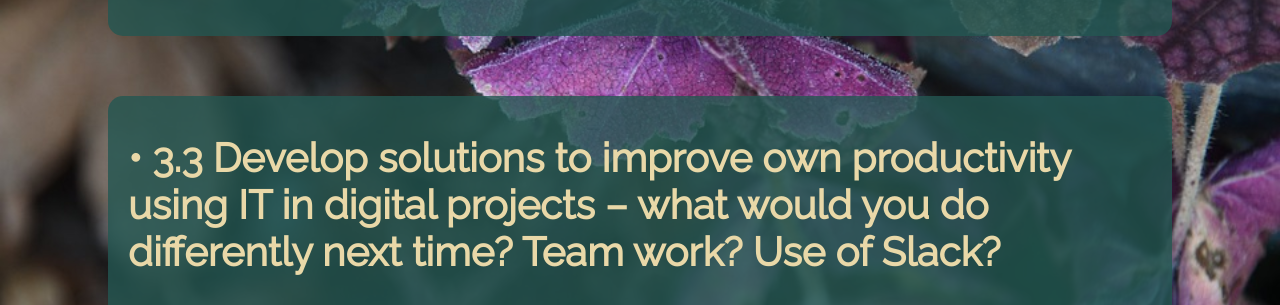
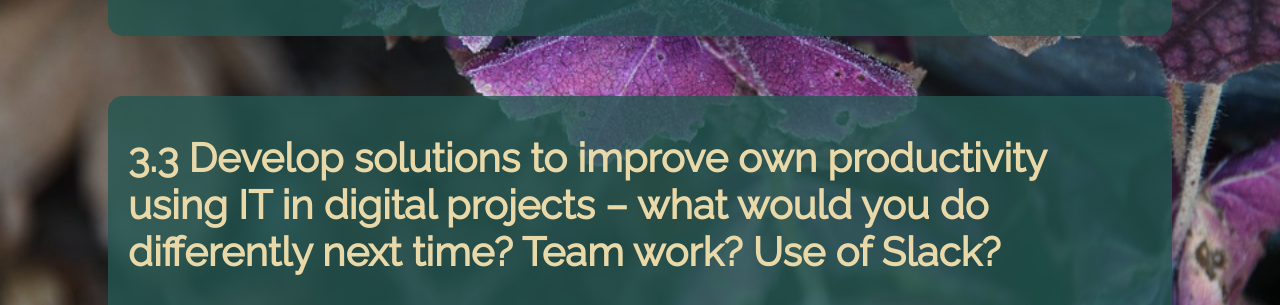
Before and after one commit to sophiemakes/firstfront, a plain HTML site: page unit1_3.html in a window 1280 px wide. Shown: the part 1974-2279 px from the top of the page. Drawn offline with Linux system fonts and the light colour scheme.

Commit message:
FINAL final!

```diff
--- a/unit1_3.html
+++ b/unit1_3.html
@@ -52,7 +52,7 @@
     </div>
 
     <div class="content">
-        <h2>• 3.3 Develop solutions to improve own productivity using IT in digital projects – what would you do differently next time? Team work? Use of Slack? </h2>
+        <h2>3.3 Develop solutions to improve own productivity using IT in digital projects – what would you do differently next time? Team work? Use of Slack? </h2>
 
         <p>
             As suggested above in 3.1, I built this simultaneously with learning how to build it. That meant I was doing things like learning what different CSS selectors and property-value pairs actually do visually, whilst at the same time coming up with the design. That meant a lot of unnecessary coding prior to settling on a design I liked. A much better way to do this would have been to fix the design in programme dedicated to that (e.g. InDesign) first off, and then replicate it in code later.
```
Also changed, not shown: unit2.html (+1 -1 lines).
